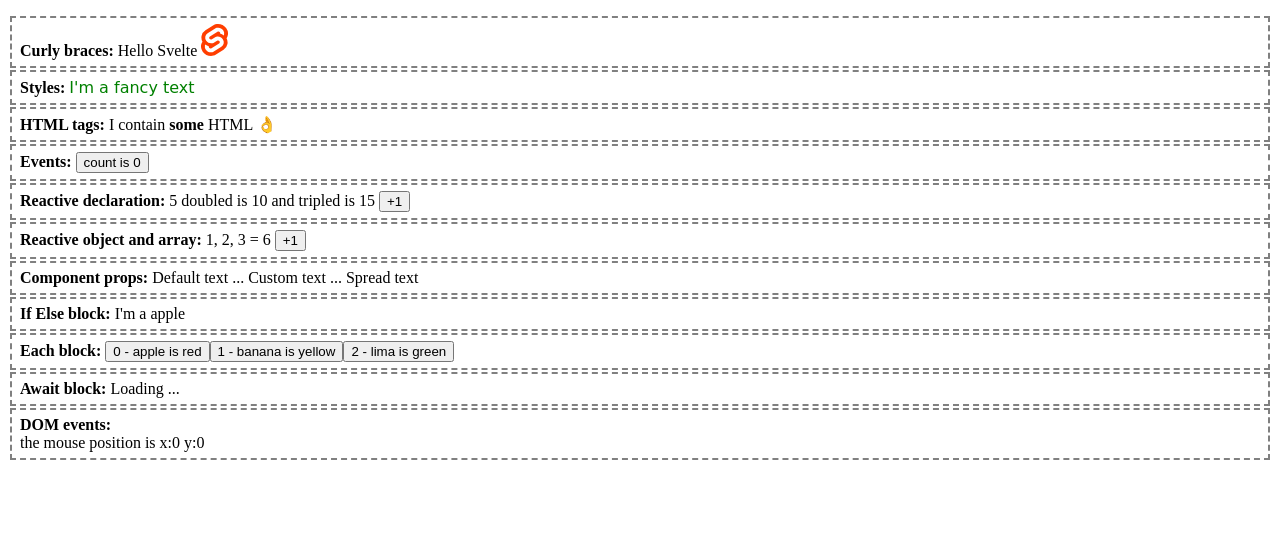
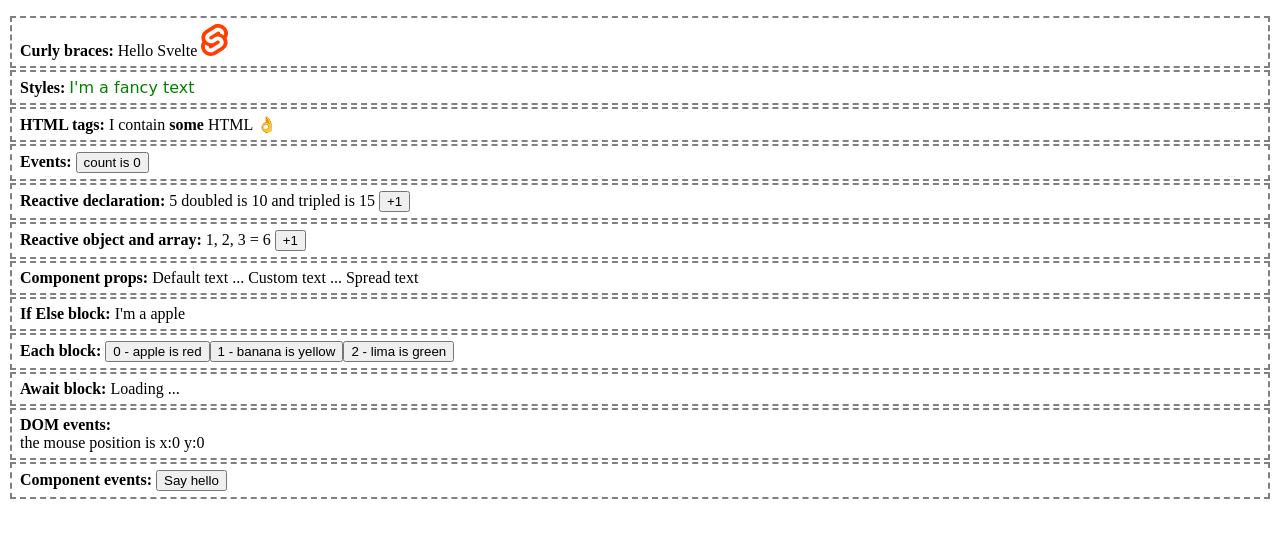
Before and after one commit to jhormanrus/remember-svelte, a Svelte app: page / in a window 1280 px wide. Shown: the top 538 px of the page. Built offline with nearby package versions, Linux system fonts and the light colour scheme; no server answers.

Commit message:
1 file modified, 1 added

```diff
--- a/src/App.svelte
+++ b/src/App.svelte
@@ -11,6 +11,7 @@
   import Each from './lib/EachBlock.svelte'
   import Await from './lib/AwaitBlock.svelte'
   import DomEvents from './lib/DomEvents.svelte'
+  import ComponentEvents from './lib/ComponentEvents.svelte'
 </script>
 
 <main>
@@ -63,5 +64,9 @@
       <b>DOM events:</b>
       <DomEvents />
     </li>
+    <li>
+      <b>Component events:</b>
+      <ComponentEvents on:message={(e) => alert(e.detail.text)} />
+    </li>
   </ul>
 </main>
--- /dev/null
+++ b/src/lib/ComponentEvents.svelte
@@ -0,0 +1,13 @@
+<script>
+  import { createEventDispatcher } from 'svelte'
+
+  const dispatch = createEventDispatcher()
+
+  function sayHello() {
+    dispatch('message', {
+      text: 'hello'
+    })
+  }
+</script>
+
+<button on:click={sayHello}>Say hello</button>
```
